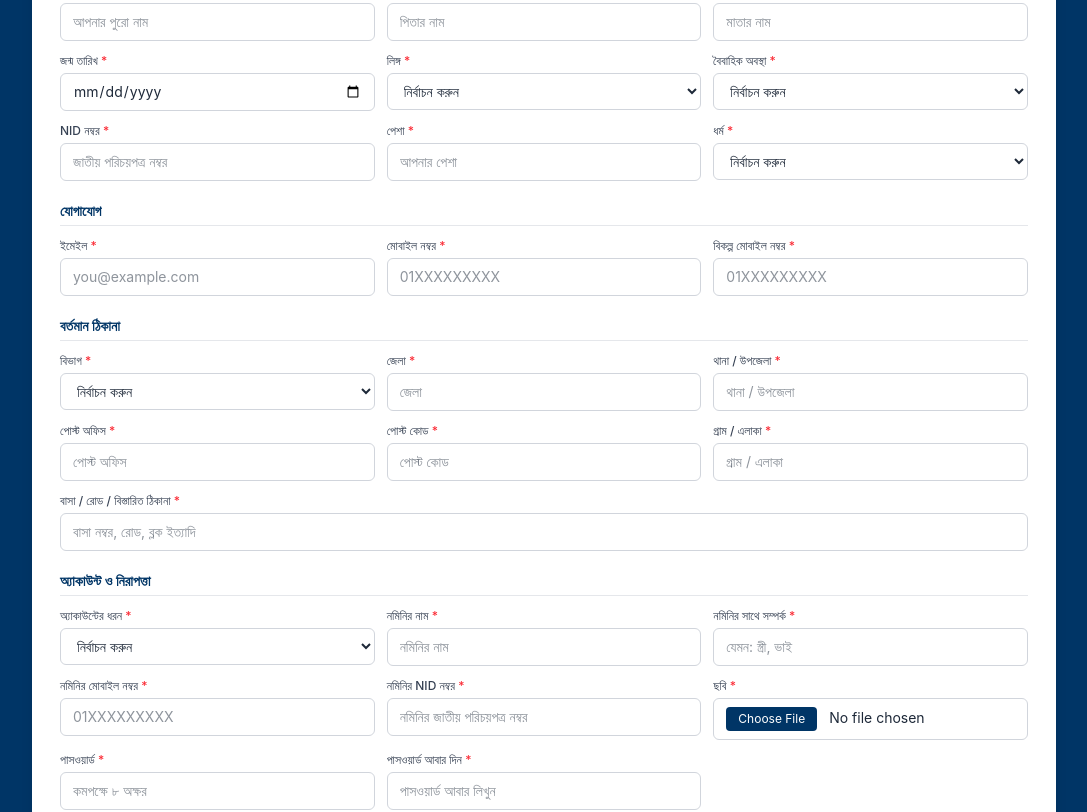
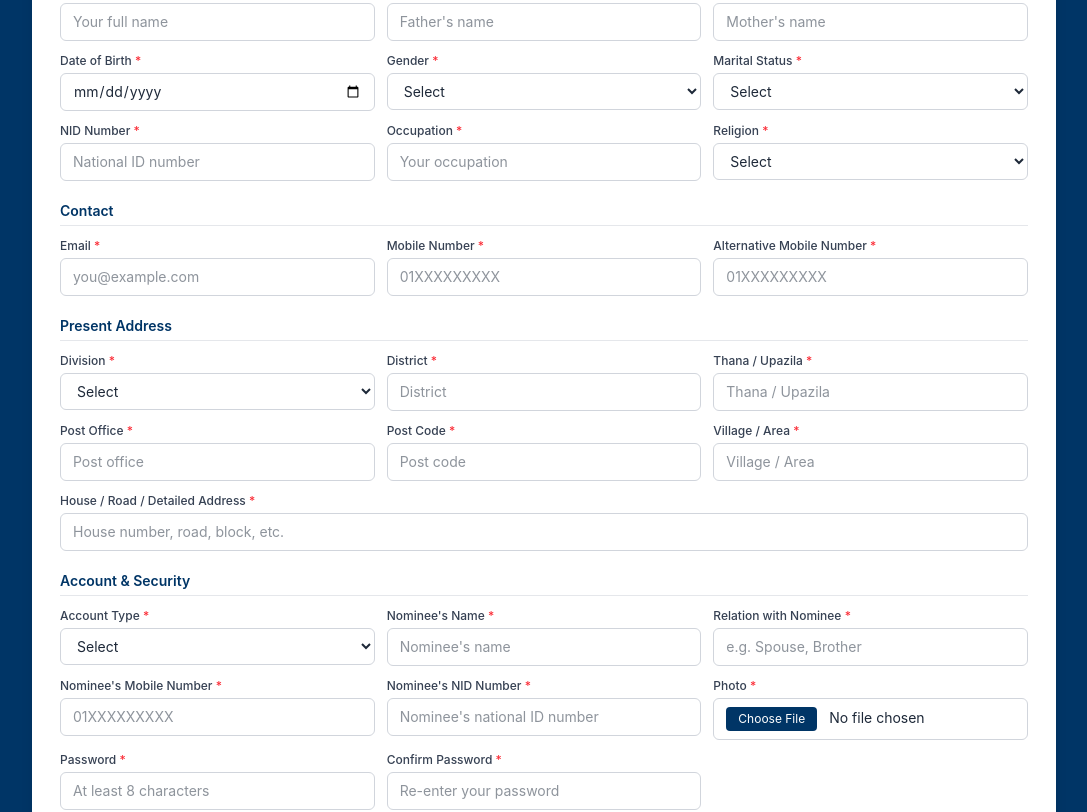
Before and after one commit to khalekuzzamandev/OikkoBank-Frontend, a Next.js app: page /register in a window 1280 px wide. Shown: the part 360-1172 px from the top of the page, without its empty margins (96-1183 px from the left). Built offline with nearby package versions, Linux system fonts and the light colour scheme.

Commit message:
login and register page updated in english

```diff
--- a/src/app/(auth)/login/page.tsx
+++ b/src/app/(auth)/login/page.tsx
@@ -5,7 +5,7 @@ import Link from "next/link";
 import Image from "next/image";
 import { Eye, EyeOff } from "lucide-react";
 
-const REQUIRED_MSG = "এই ফিল্ডটি আবশ্যক";
+const REQUIRED_MSG = "This field is required";
 
 const baseInput =
   "w-full rounded-md border bg-white px-3 py-2.5 text-sm text-gray-800 outline-none transition focus:ring-2";
@@ -38,7 +38,7 @@ const LoginPage = () => {
     const password = data.password || "";
 
     if (!email) result.email = REQUIRED_MSG;
-    else if (!/^\S+@\S+\.\S+$/.test(email)) result.email = "সঠিক ইমেইল দিন";
+    else if (!/^\S+@\S+\.\S+$/.test(email)) result.email = "Enter a valid email address";
 
     if (!password) result.password = REQUIRED_MSG;
 
@@ -66,14 +66,14 @@ const LoginPage = () => {
               className="h-auto w-36 object-contain"
             />
           </Link>
-          <h1 className="mt-4 text-xl font-semibold text-[#003566]">লগইন করুন</h1>
-          <p className="mt-1 text-sm text-gray-500">আপনার অ্যাকাউন্টে প্রবেশ করুন</p>
+          <h1 className="mt-4 text-xl font-semibold text-[#003566]">Log In</h1>
+          <p className="mt-1 text-sm text-gray-500">Sign in to your account</p>
         </div>
 
         <form onSubmit={handleSubmit} onChange={handleChange} noValidate className="space-y-4">
           <div>
             <label htmlFor="email" className={labelClass}>
-              ইমেইল <span className="text-red-500">*</span>
+              Email <span className="text-red-500">*</span>
             </label>
             <input
               id="email"
@@ -88,14 +88,14 @@ const LoginPage = () => {
 
           <div>
             <label htmlFor="password" className={labelClass}>
-              পাসওয়ার্ড <span className="text-red-500">*</span>
+              Password <span className="text-red-500">*</span>
             </label>
             <div className="relative">
               <input
                 id="password"
                 name="password"
                 type={showPass ? "text" : "password"}
-                placeholder="আপনার পাসওয়ার্ড"
+                placeholder="Your password"
                 autoComplete="current-password"
                 className={`${baseInput} pr-10 ${errors.password ? errorInput : normalInput}`}
               />
@@ -118,10 +118,10 @@ const LoginPage = () => {
                 name="remember"
                 className="h-4 w-4 rounded border-gray-300 accent-[#003566]"
               />
-              মনে রাখুন
+              Remember me
             </label>
             <Link href="/forgot-password" className="font-medium text-[#1762AE] hover:underline">
-              পাসওয়ার্ড ভুলে গেছেন?
+              Forgot password?
             </Link>
           </div>
 
@@ -129,14 +129,14 @@ const LoginPage = () => {
             type="submit"
             className="w-full rounded-md bg-[#003566] py-3 text-sm font-semibold uppercase tracking-wide text-white transition hover:bg-[#1762AE]"
           >
-            লগইন
+            Log In
           </button>
         </form>
 
         <p className="mt-5 text-center text-sm text-gray-600">
-          নতুন গ্রাহক?{" "}
+          New customer?{" "}
           <Link href="/register" className="font-semibold text-[#1762AE] hover:underline">
-            অ্যাকাউন্টের জন্য আবেদন করুন
+            Apply for an account
           </Link>
         </p>
       </div>
--- a/src/app/(auth)/register/page.tsx
+++ b/src/app/(auth)/register/page.tsx
@@ -19,113 +19,113 @@ type Section = { title: string; fields: Field[] };
 
 const sections: Section[] = [
   {
-    title: "ব্যক্তিগত তথ্য",
+    title: "Personal Information",
     fields: [
-      { name: "name", label: "পুরো নাম", placeholder: "আপনার পুরো নাম" },
-      { name: "fatherName", label: "পিতার নাম", placeholder: "পিতার নাম" },
-      { name: "motherName", label: "মাতার নাম", placeholder: "মাতার নাম" },
-      { name: "dob", label: "জন্ম তারিখ", type: "date" },
+      { name: "name", label: "Full Name", placeholder: "Your full name" },
+      { name: "fatherName", label: "Father's Name", placeholder: "Father's name" },
+      { name: "motherName", label: "Mother's Name", placeholder: "Mother's name" },
+      { name: "dob", label: "Date of Birth", type: "date" },
       {
         name: "gender",
-        label: "লিঙ্গ",
+        label: "Gender",
         options: [
-          { value: "male", label: "পুরুষ" },
-          { value: "female", label: "নারী" },
-          { value: "other", label: "অন্যান্য" },
+          { value: "male", label: "Male" },
+          { value: "female", label: "Female" },
+          { value: "other", label: "Other" },
         ],
       },
       {
         name: "maritalStatus",
-        label: "বৈবাহিক অবস্থা",
+        label: "Marital Status",
         options: [
-          { value: "single", label: "অবিবাহিত" },
-          { value: "married", label: "বিবাহিত" },
-          { value: "divorced", label: "বিবাহবিচ্ছিন্ন" },
-          { value: "widowed", label: "বিধবা/বিপত্নীক" },
+          { value: "single", label: "Single" },
+          { value: "married", label: "Married" },
+          { value: "divorced", label: "Divorced" },
+          { value: "widowed", label: "Widowed" },
         ],
       },
-      { name: "nid", label: "NID নম্বর", placeholder: "জাতীয় পরিচয়পত্র নম্বর" },
-      { name: "occupation", label: "পেশা", placeholder: "আপনার পেশা" },
+      { name: "nid", label: "NID Number", placeholder: "National ID number" },
+      { name: "occupation", label: "Occupation", placeholder: "Your occupation" },
       {
         name: "religion",
-        label: "ধর্ম",
+        label: "Religion",
         options: [
-          { value: "islam", label: "ইসলাম" },
-          { value: "hinduism", label: "হিন্দু" },
-          { value: "buddhism", label: "বৌদ্ধ" },
-          { value: "christianity", label: "খ্রিস্টান" },
-          { value: "other", label: "অন্যান্য" },
+          { value: "islam", label: "Islam" },
+          { value: "hinduism", label: "Hinduism" },
+          { value: "buddhism", label: "Buddhism" },
+          { value: "christianity", label: "Christianity" },
+          { value: "other", label: "Other" },
         ],
       },
     ],
   },
   {
-    title: "যোগাযোগ",
+    title: "Contact",
     fields: [
-      { name: "email", label: "ইমেইল", type: "email", placeholder: "you@example.com" },
-      { name: "phone", label: "মোবাইল নম্বর", placeholder: "01XXXXXXXXX" },
-      { name: "altPhone", label: "বিকল্প মোবাইল নম্বর", placeholder: "01XXXXXXXXX" },
+      { name: "email", label: "Email", type: "email", placeholder: "you@example.com" },
+      { name: "phone", label: "Mobile Number", placeholder: "01XXXXXXXXX" },
+      { name: "altPhone", label: "Alternative Mobile Number", placeholder: "01XXXXXXXXX" },
     ],
   },
   {
-    title: "বর্তমান ঠিকানা",
+    title: "Present Address",
     fields: [
       {
         name: "division",
-        label: "বিভাগ",
+        label: "Division",
         options: [
-          { value: "ঢাকা", label: "ঢাকা" },
-          { value: "চট্টগ্রাম", label: "চট্টগ্রাম" },
-          { value: "রাজশাহী", label: "রাজশাহী" },
-          { value: "খুলনা", label: "খুলনা" },
-          { value: "বরিশাল", label: "বরিশাল" },
-          { value: "সিলেট", label: "সিলেট" },
-          { value: "রংপুর", label: "রংপুর" },
-          { value: "ময়মনসিংহ", label: "ময়মনসিংহ" },
+          { value: "Dhaka", label: "Dhaka" },
+          { value: "Chattogram", label: "Chattogram" },
+          { value: "Rajshahi", label: "Rajshahi" },
+          { value: "Khulna", label: "Khulna" },
+          { value: "Barishal", label: "Barishal" },
+          { value: "Sylhet", label: "Sylhet" },
+          { value: "Rangpur", label: "Rangpur" },
+          { value: "Mymensingh", label: "Mymensingh" },
         ],
       },
-      { name: "district", label: "জেলা", placeholder: "জেলা" },
-      { name: "thana", label: "থানা / উপজেলা", placeholder: "থানা / উপজেলা" },
-      { name: "postOffice", label: "পোস্ট অফিস", placeholder: "পোস্ট অফিস" },
-      { name: "postCode", label: "পোস্ট কোড", placeholder: "পোস্ট কোড" },
-      { name: "village", label: "গ্রাম / এলাকা", placeholder: "গ্রাম / এলাকা" },
+      { name: "district", label: "District", placeholder: "District" },
+      { name: "thana", label: "Thana / Upazila", placeholder: "Thana / Upazila" },
+      { name: "postOffice", label: "Post Office", placeholder: "Post office" },
+      { name: "postCode", label: "Post Code", placeholder: "Post code" },
+      { name: "village", label: "Village / Area", placeholder: "Village / Area" },
       {
         name: "address",
-        label: "বাসা / রোড / বিস্তারিত ঠিকানা",
-        placeholder: "বাসা নম্বর, রোড, ব্লক ইত্যাদি",
+        label: "House / Road / Detailed Address",
+        placeholder: "House number, road, block, etc.",
         full: true,
       },
     ],
   },
   {
-    title: "অ্যাকাউন্ট ও নিরাপত্তা",
+    title: "Account & Security",
     fields: [
       {
         name: "accountType",
-        label: "অ্যাকাউন্টের ধরন",
+        label: "Account Type",
         options: [
           { value: "savings", label: "Savings Account" },
           { value: "current", label: "Current Account" },
           { value: "business", label: "Business Account" },
         ],
       },
-      { name: "nomineeName", label: "নমিনির নাম", placeholder: "নমিনির নাম" },
-      { name: "nomineeRelation", label: "নমিনির সাথে সম্পর্ক", placeholder: "যেমন: স্ত্রী, ভাই" },
-      { name: "nomineePhone", label: "নমিনির মোবাইল নম্বর", placeholder: "01XXXXXXXXX" },
-      { name: "nomineeNid", label: "নমিনির NID নম্বর", placeholder: "নমিনির জাতীয় পরিচয়পত্র নম্বর" },
-      { name: "photo", label: "ছবি", type: "file" },
-      { name: "password", label: "পাসওয়ার্ড", type: "password", placeholder: "কমপক্ষে ৮ অক্ষর" },
+      { name: "nomineeName", label: "Nominee's Name", placeholder: "Nominee's name" },
+      { name: "nomineeRelation", label: "Relation with Nominee", placeholder: "e.g. Spouse, Brother" },
+      { name: "nomineePhone", label: "Nominee's Mobile Number", placeholder: "01XXXXXXXXX" },
+      { name: "nomineeNid", label: "Nominee's NID Number", placeholder: "Nominee's national ID number" },
+      { name: "photo", label: "Photo", type: "file" },
+      { name: "password", label: "Password", type: "password", placeholder: "At least 8 characters" },
       {
         name: "confirmPassword",
-        label: "পাসওয়ার্ড আবার দিন",
+        label: "Confirm Password",
         type: "password",
-        placeholder: "পাসওয়ার্ড আবার লিখুন",
+        placeholder: "Re-enter your password",
       },
     ],
   },
 ];
 
-const REQUIRED_MSG = "এই ফিল্ডটি আবশ্যক";
+const REQUIRED_MSG = "This field is required";
 
 const validate = (data: Record<string, FormDataEntryValue>) => {
   const errors: Record<string, string> = {};
@@ -139,7 +139,7 @@ const validate = (data: Record<string, FormDataEntryValue>) => {
       if (f.type === "file") {
         const file = data[f.name];
         if (!(file instanceof File) || file.size === 0) errors[f.name] = REQUIRED_MSG;
-        else if (!file.type.startsWith("image/")) errors[f.name] = "শুধু ছবি আপলোড করুন";
+        else if (!file.type.startsWith("image/")) errors[f.name] = "Please upload an image file only";
         return;
       }
       if (!get(f.name)) errors[f.name] = REQUIRED_MSG;
@@ -149,20 +149,20 @@ const validate = (data: Record<string, FormDataEntryValue>) => {
   const phoneRe = /^01[3-9]\d{8}$/;
   const nidRe = /^(\d{10}|\d{13}|\d{17})$/;
 
-  if (!errors.email && !/^\S+@\S+\.\S+$/.test(get("email"))) errors.email = "সঠিক ইমেইল দিন";
-  if (!errors.phone && !phoneRe.test(get("phone"))) errors.phone = "সঠিক মোবাইল নম্বর দিন";
-  if (!errors.altPhone && !phoneRe.test(get("altPhone"))) errors.altPhone = "সঠিক মোবাইল নম্বর দিন";
+  if (!errors.email && !/^\S+@\S+\.\S+$/.test(get("email"))) errors.email = "Enter a valid email address";
+  if (!errors.phone && !phoneRe.test(get("phone"))) errors.phone = "Enter a valid mobile number";
+  if (!errors.altPhone && !phoneRe.test(get("altPhone"))) errors.altPhone = "Enter a valid mobile number";
   if (!errors.nomineePhone && !phoneRe.test(get("nomineePhone")))
-    errors.nomineePhone = "সঠিক মোবাইল নম্বর দিন";
-  if (!errors.nid && !nidRe.test(get("nid"))) errors.nid = "NID ১০, ১৩ বা ১৭ ডিজিটের হতে হবে";
+    errors.nomineePhone = "Enter a valid mobile number";
+  if (!errors.nid && !nidRe.test(get("nid"))) errors.nid = "NID must be 10, 13 or 17 digits";
   if (!errors.nomineeNid && !nidRe.test(get("nomineeNid")))
-    errors.nomineeNid = "NID ১০, ১৩ বা ১৭ ডিজিটের হতে হবে";
+    errors.nomineeNid = "NID must be 10, 13 or 17 digits";
   if (!errors.postCode && !/^\d{4}$/.test(get("postCode")))
-    errors.postCode = "পোস্ট কোড ৪ ডিজিটের হতে হবে";
+    errors.postCode = "Post code must be 4 digits";
   if (!errors.password && get("password").length < 8)
-    errors.password = "পাসওয়ার্ড কমপক্ষে ৮ অক্ষরের হতে হবে";
+    errors.password = "Password must be at least 8 characters";
   if (!errors.confirmPassword && get("confirmPassword") !== get("password"))
-    errors.confirmPassword = "পাসওয়ার্ড মিলছে না";
+    errors.confirmPassword = "Passwords do not match";
 
   return errors;
 };
@@ -223,7 +223,7 @@ const RegisterPage = () => {
             className={inputClassName}
           >
             <option value="" disabled>
-              নির্বাচন করুন
+              Select
             </option>
             {f.options.map((o) => (
               <option key={o.value} value={o.value}>
@@ -261,9 +261,9 @@ const RegisterPage = () => {
               className="h-auto w-36 object-contain"
             />
           </Link>
-          <h1 className="mt-3 text-xl font-semibold text-[#003566]">নতুন অ্যাকাউন্টের আবেদন</h1>
+          <h1 className="mt-3 text-xl font-semibold text-[#003566]">New Account Application</h1>
           <p className="mt-1 text-sm text-gray-500">
-            আবেদন জমা দিলে ব্যাংক স্টাফ আপনার তথ্য যাচাই করে অ্যাকাউন্ট চালু করবে।
+            After you submit, a bank staff member will verify your information and activate your account.
           </p>
         </div>
 
@@ -279,16 +279,16 @@ const RegisterPage = () => {
 
           <div className="flex flex-col items-center gap-3 pt-1 sm:flex-row sm:justify-between">
             <p className="text-sm text-gray-600">
-              আগে থেকেই অ্যাকাউন্ট আছে?{" "}
+              Already have an account?{" "}
               <Link href="/login" className="font-semibold text-[#1762AE] hover:underline">
-                লগইন করুন
+                Log in
               </Link>
             </p>
             <button
               type="submit"
               className="w-full rounded-md bg-[#003566] px-10 py-2.5 text-sm font-semibold uppercase tracking-wide text-white transition hover:bg-[#1762AE] sm:w-auto"
             >
-              আবেদন জমা দিন
+              Submit Application
             </button>
           </div>
         </form>
```
